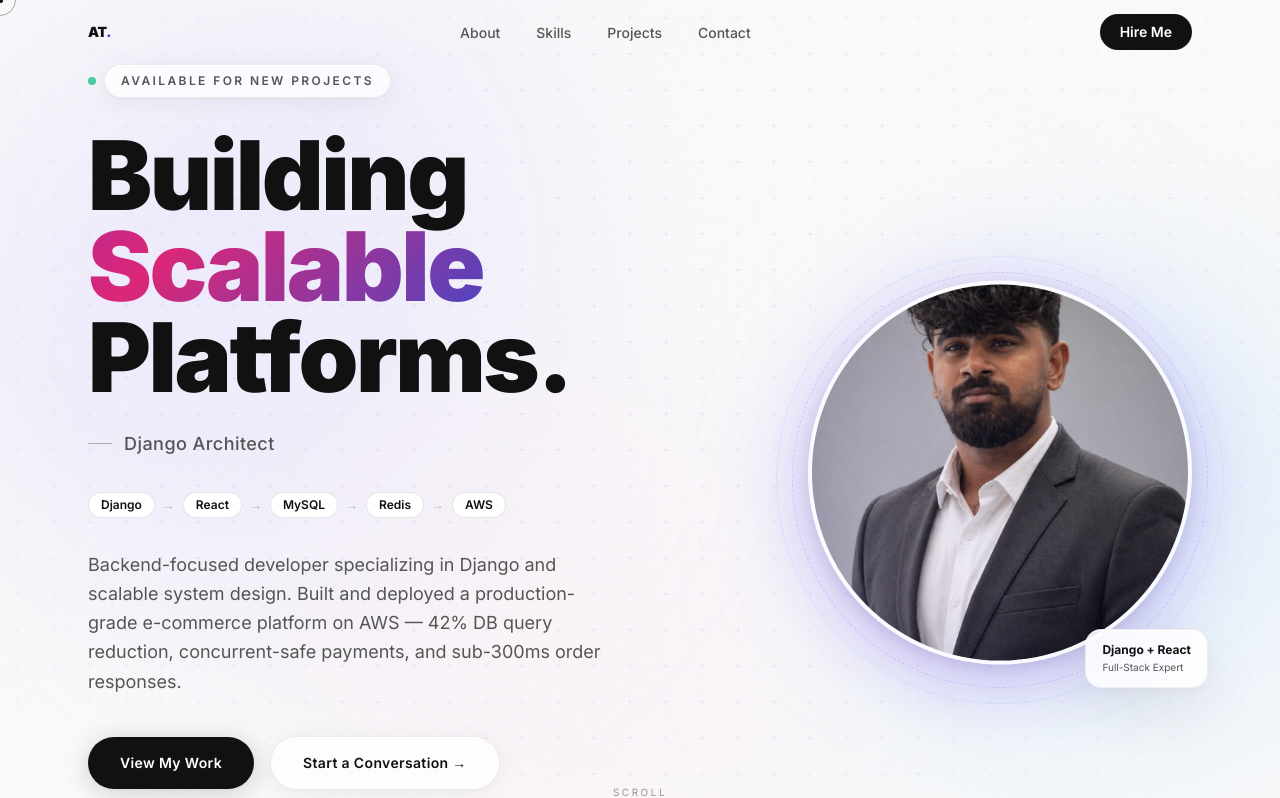
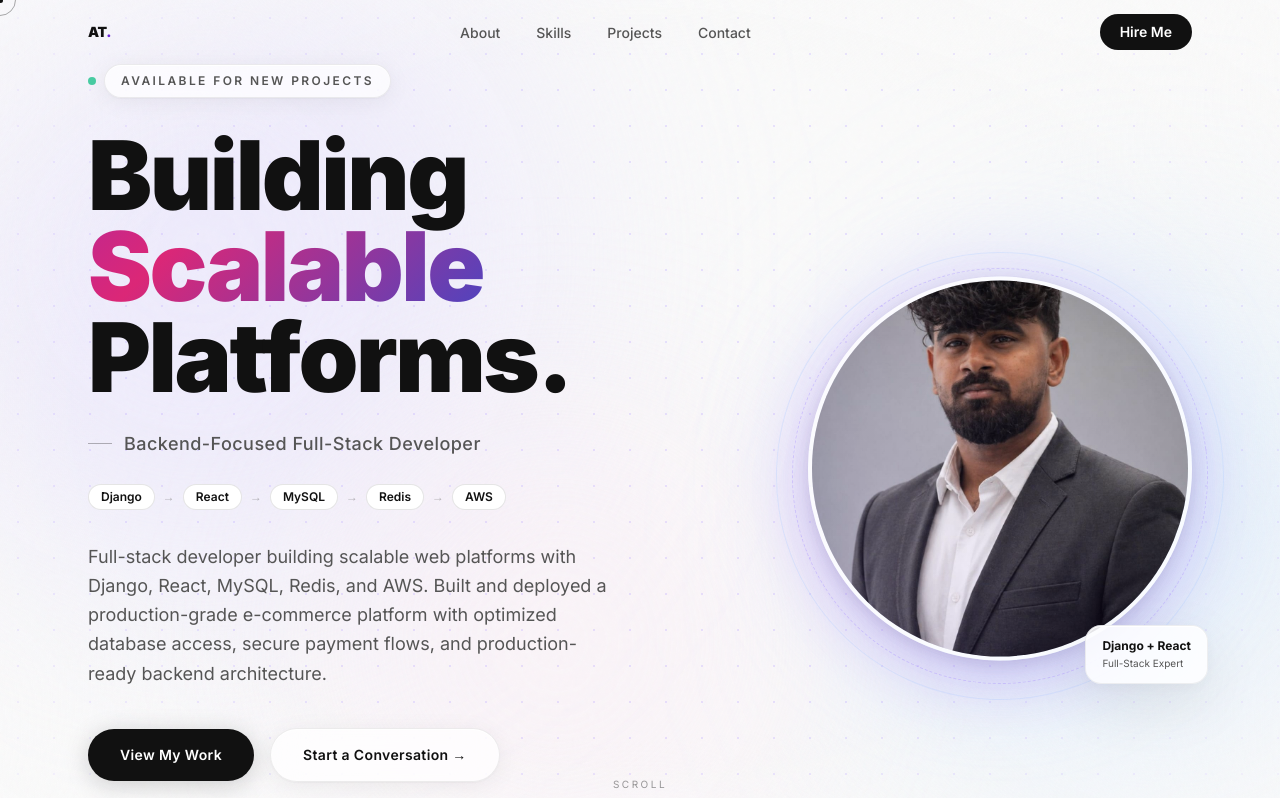
Before and after one commit to AkashTomy174/portfolio2, a React (Vite) app: page / in a window 1280 px wide. Shown: the top 798 px of the page. Built offline with nearby package versions, Linux system fonts and the light colour scheme.

Commit message:
hero: update positioning, title, description, remove typewriter

```diff
--- a/src/components/HeroSection.jsx
+++ b/src/components/HeroSection.jsx
@@ -1,48 +1,10 @@
 import { motion, useScroll, useTransform, useSpring } from 'framer-motion';
-import { useRef, useState, useEffect, useCallback } from 'react';
+import { useRef, useCallback } from 'react';
 import { useReducedMotion } from '../contexts/MotionPrefsContext';
 import profilePhoto from '../assets/portfolioimage.jpeg';
 
-const ROLES = ['Full-Stack Developer', 'Django Architect', 'React Engineer', 'E-Commerce Builder'];
-
-const useTypewriter = (words) => {
-  const [display, setDisplay] = useState('');
-  const [wordIdx, setWordIdx] = useState(0);
-  const [charIdx, setCharIdx] = useState(0);
-  const [deleting, setDeleting] = useState(false);
-  // Keep words stable via ref so the effect never needs it as a dep
-  const wordsRef = useRef(words);
-
-  useEffect(() => {
-    const current = wordsRef.current[wordIdx];
-    const speed = 80;
-    const pause = 1800;
-    const delay = deleting ? speed / 2 : charIdx === current.length ? pause : speed;
-
-    const t = setTimeout(() => {
-      if (!deleting && charIdx < current.length) {
-        setDisplay(current.slice(0, charIdx + 1));
-        setCharIdx((c) => c + 1);
-      } else if (!deleting && charIdx === current.length) {
-        setDeleting(true);
-      } else if (deleting && charIdx > 0) {
-        setDisplay(current.slice(0, charIdx - 1));
-        setCharIdx((c) => c - 1);
-      } else {
-        setDeleting(false);
-        setWordIdx((i) => (i + 1) % wordsRef.current.length);
-      }
-    }, delay);
-
-    return () => clearTimeout(t);
-  }, [charIdx, deleting, wordIdx]);
-
-  return display;
-};
-
 const HeroSection = () => {
   const ref = useRef(null);
-  const role = useTypewriter(ROLES);
   const prefersReducedMotion = useReducedMotion();
 
   const { scrollYProgress } = useScroll({ target: ref, offset: ['start start', 'end start'] });
@@ -91,15 +53,14 @@ const HeroSection = () => {
                 Platforms.
               </motion.h1>
 
-              <motion.div variants={item} className="flex items-center gap-3 justify-center lg:justify-start mb-8 h-8">
+              <motion.div variants={item} className="flex items-center gap-3 justify-center lg:justify-start mb-6 h-8">
                 <span className="w-6 h-px bg-accent-dark/30" aria-hidden="true" />
-                <span className="text-base md:text-lg font-medium text-accent-gray tracking-wide" aria-live="polite">
-                  {role}
-                  <span className="cursor-blink ml-0.5 text-accent-purple" aria-hidden="true">|</span>
+                <span className="text-base md:text-lg font-medium text-accent-gray tracking-wide">
+                  Backend-Focused Full-Stack Developer
                 </span>
               </motion.div>
 
-              {/* Stack line — answers "what do you use?" in 5 seconds */}
+              {/* Stack flow */}
               <motion.div variants={item} className="flex items-center gap-2 flex-wrap justify-center lg:justify-start mb-8">
                 {['Django', 'React', 'MySQL', 'Redis', 'AWS'].map((t, i, arr) => (
                   <span key={t} className="flex items-center gap-2">
@@ -110,7 +71,7 @@ const HeroSection = () => {
               </motion.div>
 
               <motion.p variants={item} className="text-base md:text-lg text-accent-gray leading-relaxed mb-10 max-w-xl mx-auto lg:mx-0">
-                Backend-focused developer specializing in Django and scalable system design. Built and deployed a production-grade e-commerce platform on AWS — 42% DB query reduction, concurrent-safe payments, and sub-300ms order responses.
+                Full-stack developer building scalable web platforms with Django, React, MySQL, Redis, and AWS. Built and deployed a production-grade e-commerce platform with optimized database access, secure payment flows, and production-ready backend architecture.
               </motion.p>
 
               <motion.div variants={item} className="flex flex-col sm:flex-row items-center gap-4 justify-center lg:justify-start">
```
